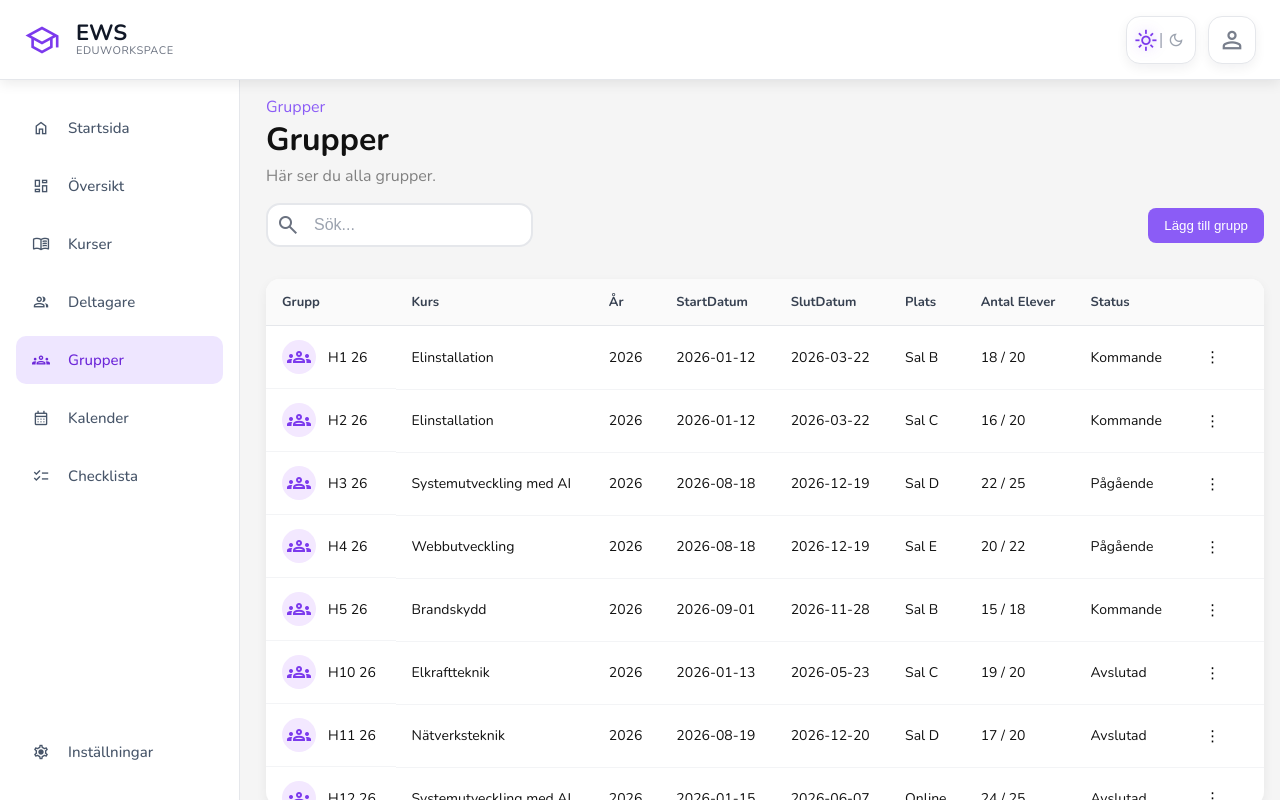
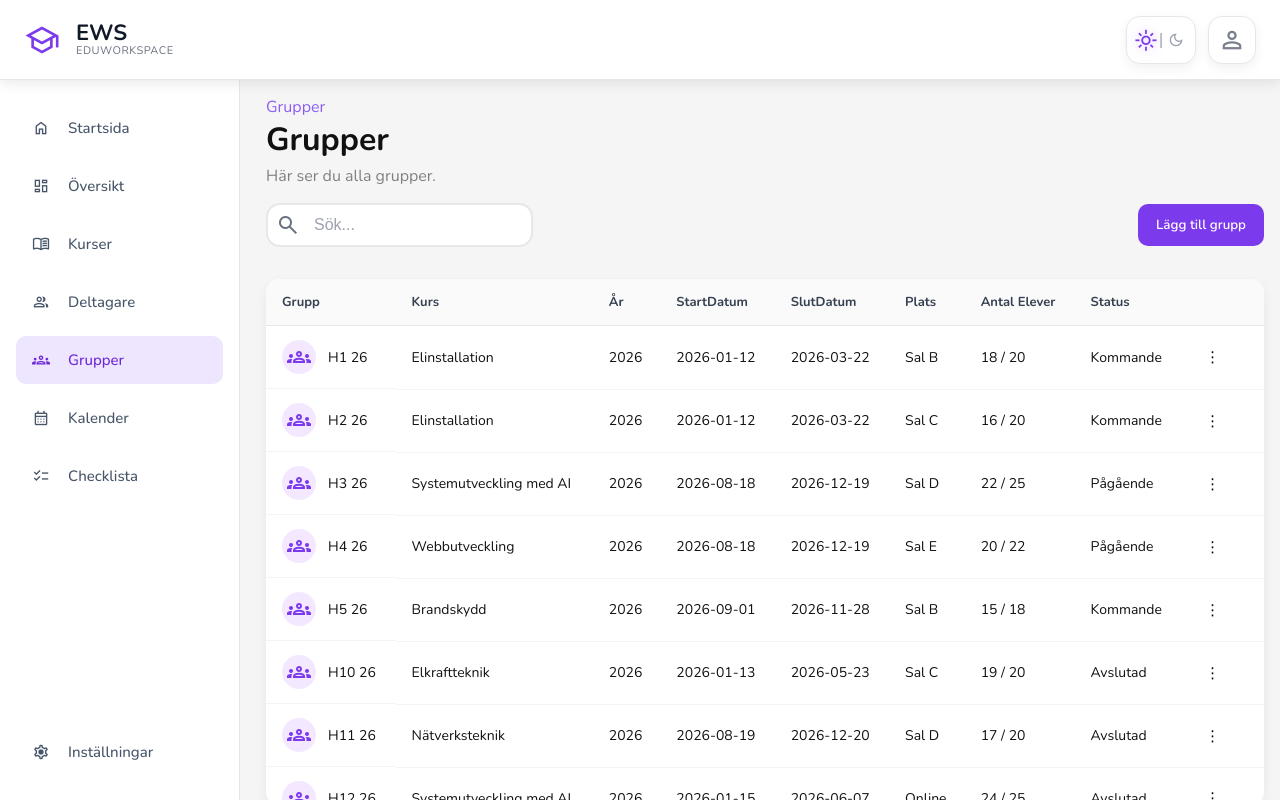
Before and after one commit to Brian-Bridgeman/Eduworkspace, an Angular app in the folder Client/: page /groups in a window 1280 px wide. Built offline with nearby package versions, Linux system fonts and the light colour scheme.

Commit message:
Refine style to button in template header

```diff
--- a/Client/src/app/components/template-header/template-header.css
+++ b/Client/src/app/components/template-header/template-header.css
@@ -6,7 +6,7 @@
 }
 
 #taBortTomContainer {
-   display: var(--template-header-header-container, flex);
+  display: var(--template-header-header-container, flex);
 }
 
 .header-wrapper {
@@ -25,12 +25,17 @@
 
 button {
   flex-shrink: 0;
-
-  padding: 10px 16px;
-  border-radius: 8px;
+  padding: 12px 18px;
+  border-radius: 10px;
   border: none;
   cursor: pointer;
+  background-color: #7c3aed;
+  color: white;
+  font-family: inherit;
+  font-weight: 600;
+  transition: 0.2s ease;
+}
 
-  background-color: #8b5cf6;
-  color: white;
+button:hover {
+  background: #6d28d9;
 }
```
